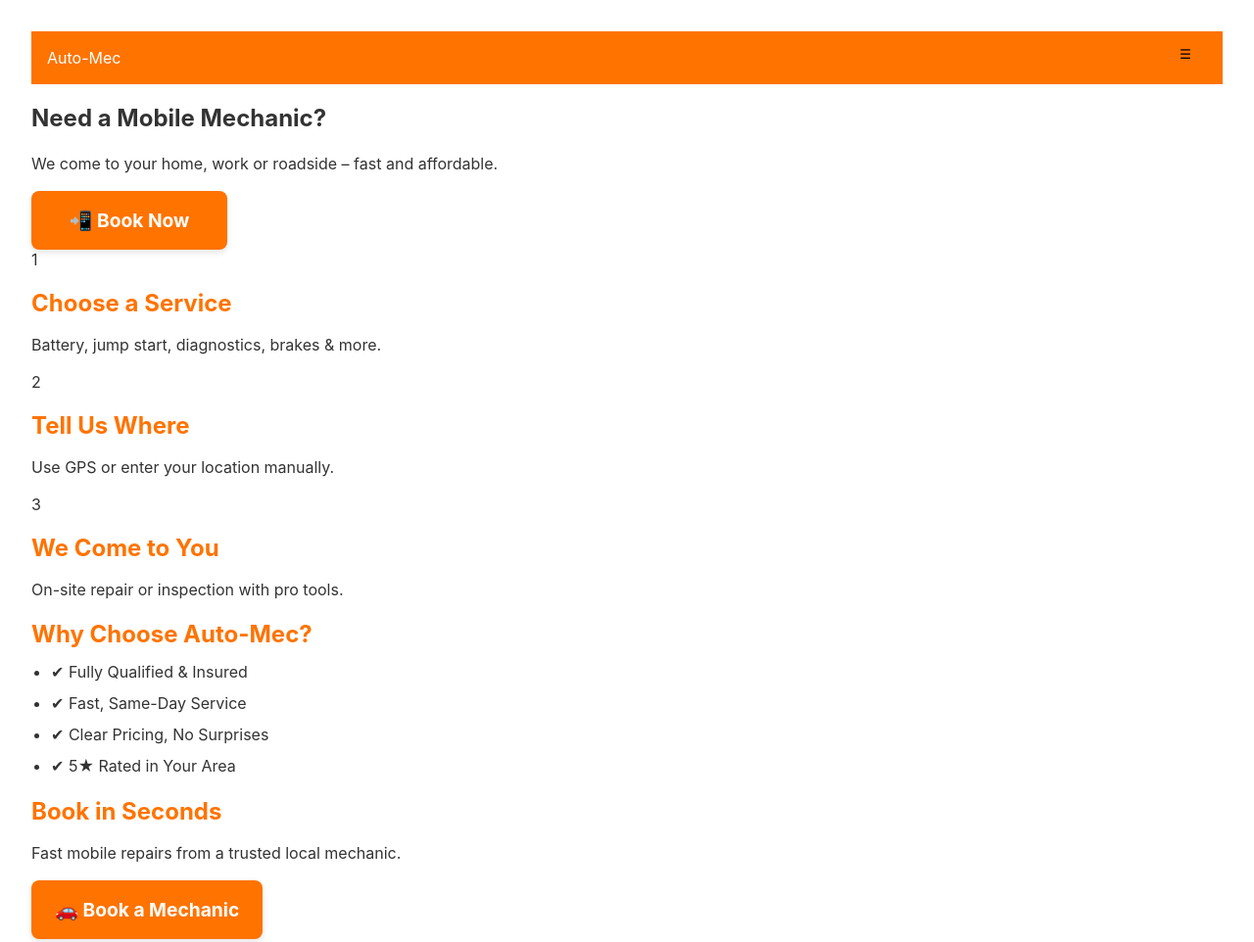
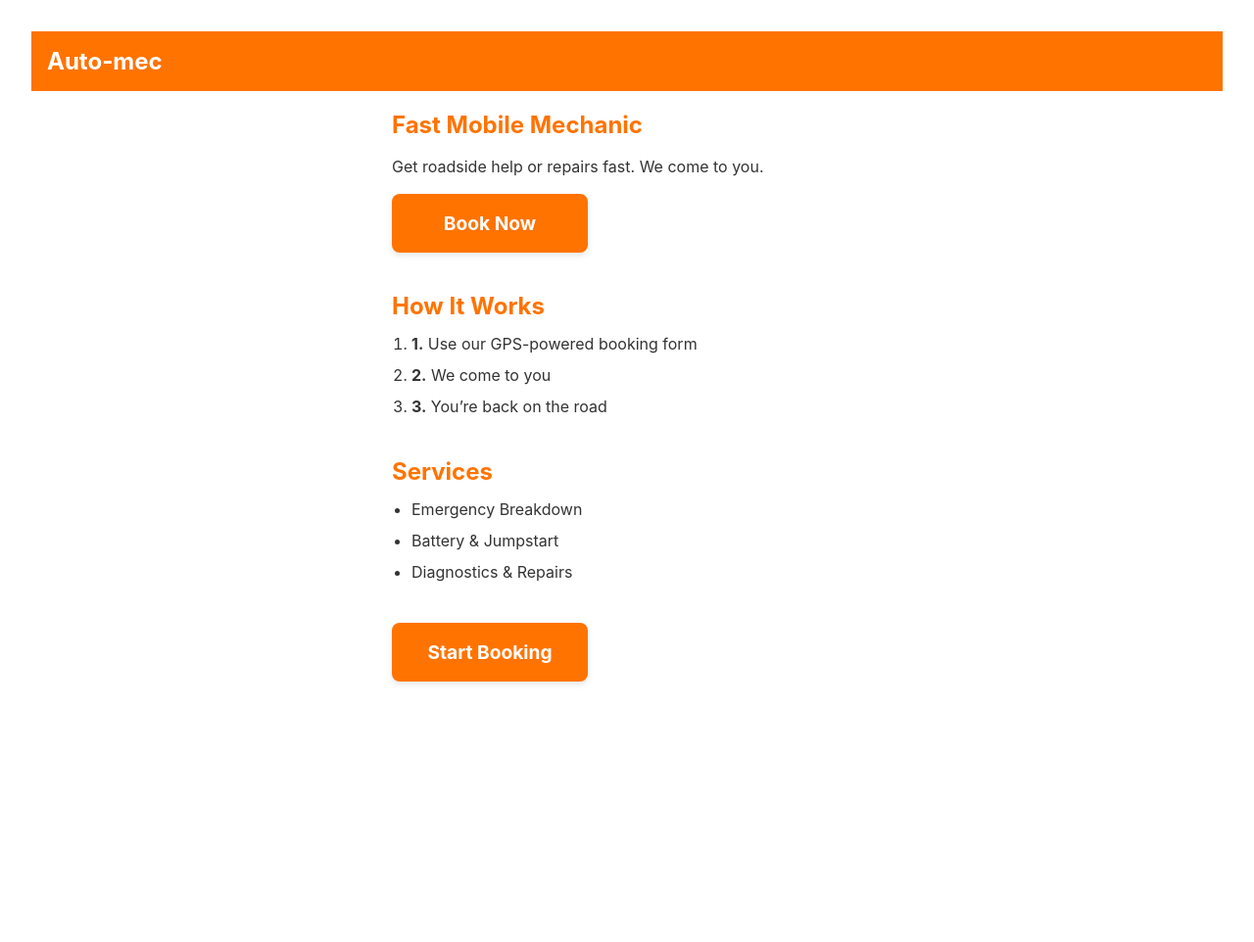
Before and after one commit to Cualabeer/Auto-mec, a plain HTML site: page index.html in a window 1280 px wide. Shown: the whole page at 98% size. After the commit the page ends 800 px from the top, so only its background shows below. Drawn offline with nearby package versions, Linux system fonts and the light colour scheme.

Commit message:
Update index.html

```diff
--- a/index.html
+++ b/index.html
@@ -2,66 +2,68 @@
 <html lang="en">
 <head>
   <meta charset="UTF-8" />
-  <meta name="viewport" content="width=device-width, initial-scale=1" />
-  <title>Auto-Mec – Trusted Mobile Mechanic</title>
-  <link rel="stylesheet" href="../styles.css" />
-  <link rel="stylesheet" href="https://cdn.jsdelivr.net/npm/flatpickr/dist/flatpickr.min.css" />
+  <meta name="viewport" content="width=device-width, initial-scale=1.0" />
+  <title>Auto-mec | Mobile Mechanic</title>
+  <!-- Link to external CSS -->
+  <link rel="stylesheet" href="styles.css" />
 </head>
 <body>
-  <div id="siteHeader"></div>
 
-  <main class="card-wrapper">
-    <section class="card card-hero">
-      <h1>Need a Mobile Mechanic?</h1>
-      <p>We come to your home, work or roadside – fast and affordable.</p>
-      <a href="client/booking-form.html" class="btn btn-primary">📲 Book Now</a>
+  <!-- Site-wide header with brand and mobile menu toggle -->
+  <header>
+    <h1>Auto-mec</h1>
+
+    <!-- Hamburger button for small screens -->
+    <button id="navToggle" aria-label="Toggle menu" aria-expanded="false">
+      <span></span><span></span><span></span>
+    </button>
+
+    <!-- Dropdown menu hidden by default -->
+    <nav id="navMenu" aria-hidden="true">
+      <a href="index.html">Home</a>
+      <a href="booking-form.html">Book</a>
+      <a href="admin.html">Admin</a>
+    </nav>
+  </header>
+
+  <!-- Main content wrapper -->
+  <main class="container">
+
+    <!-- Hero / Callout section -->
+    <section class="section hero">
+      <h2>Fast Mobile Mechanic</h2>
+      <p>Get roadside help or repairs fast. We come to you.</p>
+      <a href="booking-form.html" class="btn">Book Now</a>
     </section>
-    <section class="card card-step">
-      <div class="step-number">1</div>
-      <h2>Choose a Service</h2>
-      <p>Battery, jump start, diagnostics, brakes & more.</p>
+
+    <!-- How it works list -->
+    <section class="section">
+      <h2>How It Works</h2>
+      <ol>
+        <li><strong>1.</strong> Use our GPS-powered booking form</li>
+        <li><strong>2.</strong> We come to you</li>
+        <li><strong>3.</strong> You’re back on the road</li>
+      </ol>
     </section>
-    <section class="card card-step">
-      <div class="step-number">2</div>
-      <h2>Tell Us Where</h2>
-      <p>Use GPS or enter your location manually.</p>
-    </section>
-    <section class="card card-step">
-      <div class="step-number">3</div>
-      <h2>We Come to You</h2>
-      <p>On-site repair or inspection with pro tools.</p>
-    </section>
-    <section class="card card-trust">
-      <h2>Why Choose Auto-Mec?</h2>
+
+    <!-- Service list -->
+    <section class="section">
+      <h2>Services</h2>
       <ul>
-        <li>✔ Fully Qualified & Insured</li>
-        <li>✔ Fast, Same-Day Service</li>
-        <li>✔ Clear Pricing, No Surprises</li>
-        <li>✔ 5★ Rated in Your Area</li>
+        <li>Emergency Breakdown</li>
+        <li>Battery & Jumpstart</li>
+        <li>Diagnostics & Repairs</li>
       </ul>
     </section>
-    <section class="card card-cta">
-      <h2>Book in Seconds</h2>
-      <p>Fast mobile repairs from a trusted local mechanic.</p>
-      <a href="client/booking-form.html" class="btn btn-primary">🚗 Book a Mechanic</a>
+
+    <!-- Repeated CTA -->
+    <section class="section">
+      <a href="booking-form.html" class="btn large">Start Booking</a>
     </section>
+
   </main>
 
-  <script>
-    fetch('shared/header.html')
-      .then(res => res.text())
-      .then(data => {
-        document.getElementById('siteHeader').innerHTML = data;
-        setTimeout(() => {
-          const toggle = document.getElementById('navToggle');
-          const menu = document.getElementById('navMenu');
-          if (toggle && menu) {
-            toggle.addEventListener('click', () => {
-              menu.classList.toggle('show');
-            });
-          }
-        }, 0);
-      });
-  </script>
+  <!-- JavaScript file for interactivity -->
+  <script src="script.js"></script>
 </body>
 </html>
```
